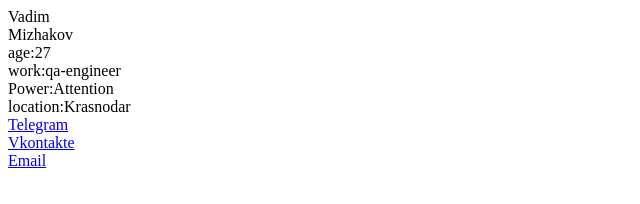
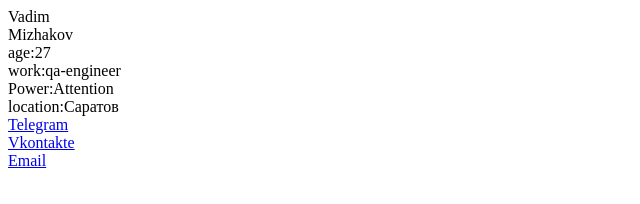
Before and after one commit to AlexVorsa/GitTraine, a plain HTML site: page index.html in a window 1280 px wide. Shown: the full height of the page, 0-640 px from the left. Drawn offline with Linux system fonts and the light colour scheme.

Commit message:
Обновила город

```diff
--- a/index.html
+++ b/index.html
@@ -24,7 +24,7 @@
                      <div><span>age</span><span>:</span><span>27</span></div>
                      <div><span>work</span><span>:</span><span>qa-engineer</span></div>
                      <div><span>Power</span><span>:</span><span>Attention</span></div>
-                     <div><span>location</span><span>:</span><span>Krasnodar</span></div>
+                     <div><span>location</span><span>:</span><span>Саратов</span></div>
 
                   </div>
                </div>
```
